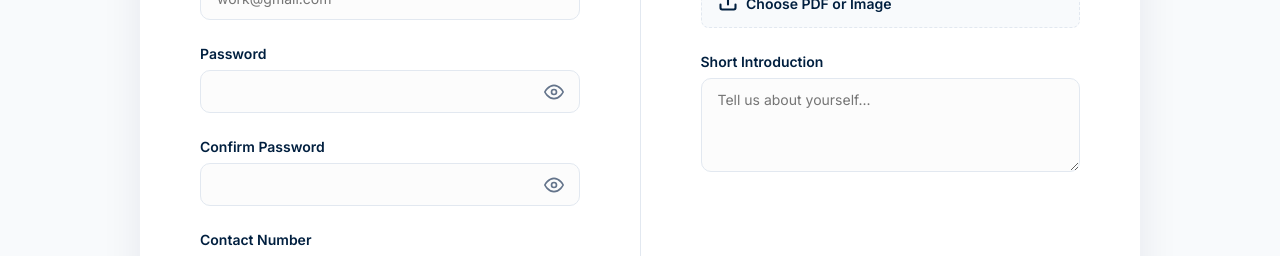
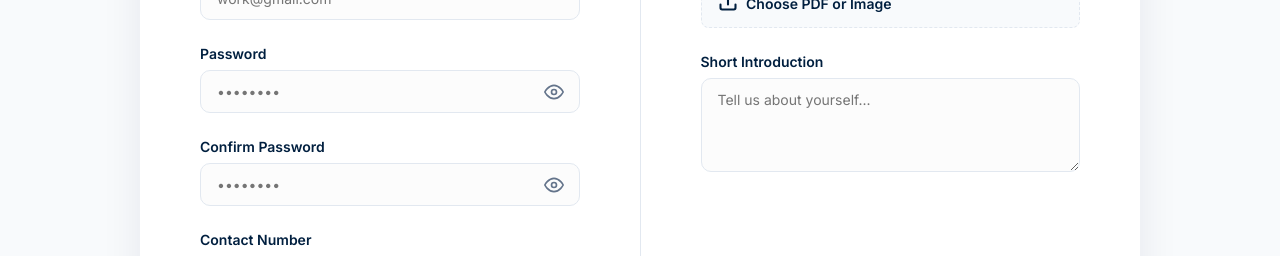
Before and after one commit to ChristianDelaCruzz22/HRMSproject, a plain HTML site: page register.html in a window 1280 px wide. Shown: the part 601-857 px from the top of the page. Drawn offline with nearby package versions, Linux system fonts and the light colour scheme.

Commit message:
Update register.html

```diff
--- a/register.html
+++ b/register.html
@@ -68,7 +68,7 @@
                     <div class="input-group">
                         <label for="password">Password</label>
                         <div class="password-input-wrapper">
-                            <input type="password" id="password" required>
+                            <input type="password" id="password" placeholder="••••••••" required>
                             <button type="button" class="password-toggle">
                                 <svg width="20" height="20" viewBox="0 0 24 24" fill="none" stroke="currentColor" stroke-width="2"><path d="M1 12s4-8 11-8 11 8 11 8-4 8-11 8-11-8-11-8z"/><circle cx="12" cy="12" r="3"/></svg>
                             </button>
@@ -78,7 +78,7 @@
                     <div class="input-group">
                         <label for="confirmPassword">Confirm Password</label>
                         <div class="password-input-wrapper">
-                            <input type="password" id="confirmPassword" required>
+                            <input type="password" id="confirmPassword" placeholder="••••••••" required>
                             <button type="button" class="password-toggle">
                                 <svg width="20" height="20" viewBox="0 0 24 24" fill="none" stroke="currentColor" stroke-width="2"><path d="M1 12s4-8 11-8 11 8 11 8-4 8-11 8-11-8-11-8z"/><circle cx="12" cy="12" r="3"/></svg>
                             </button>
```
